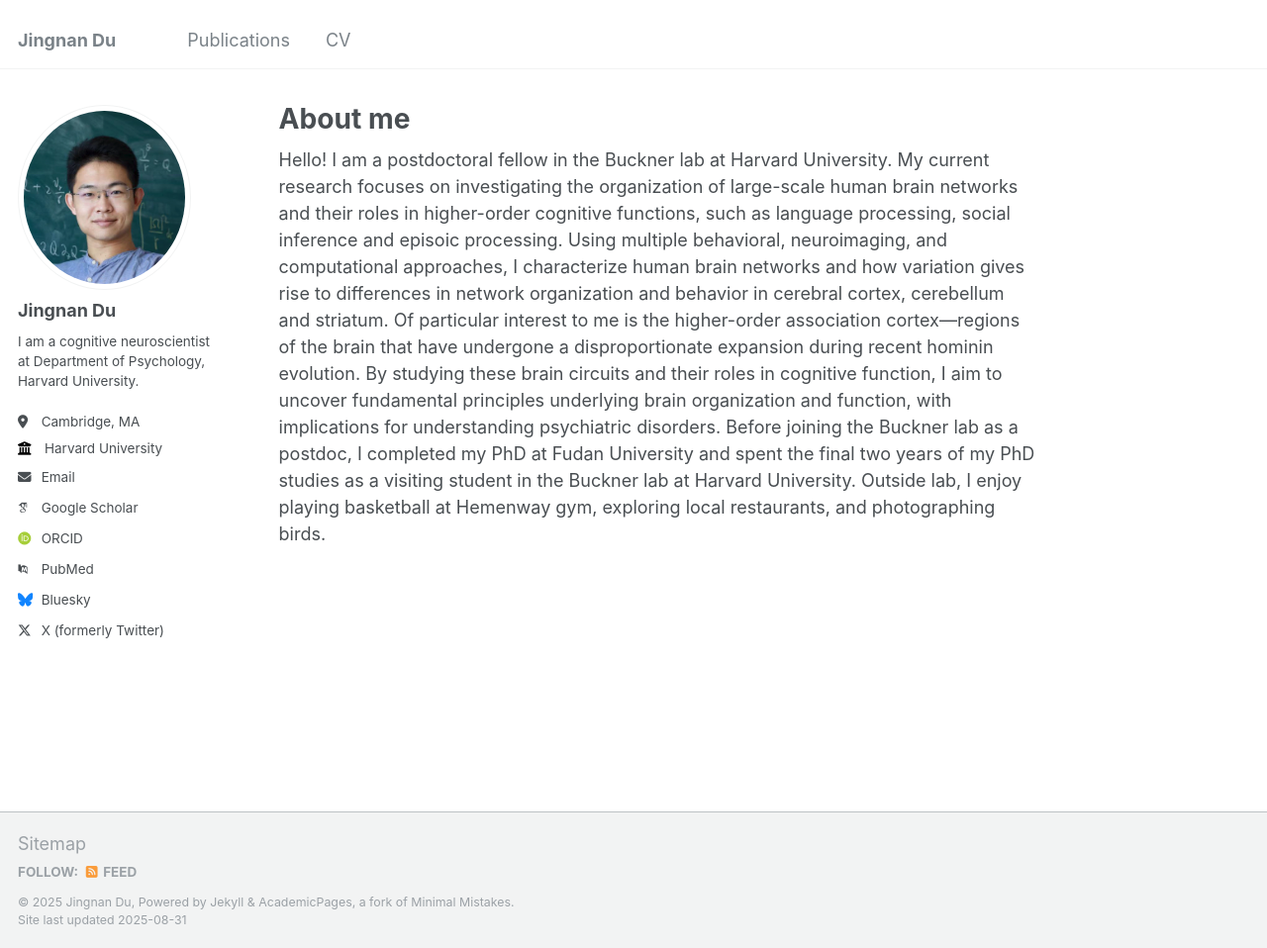
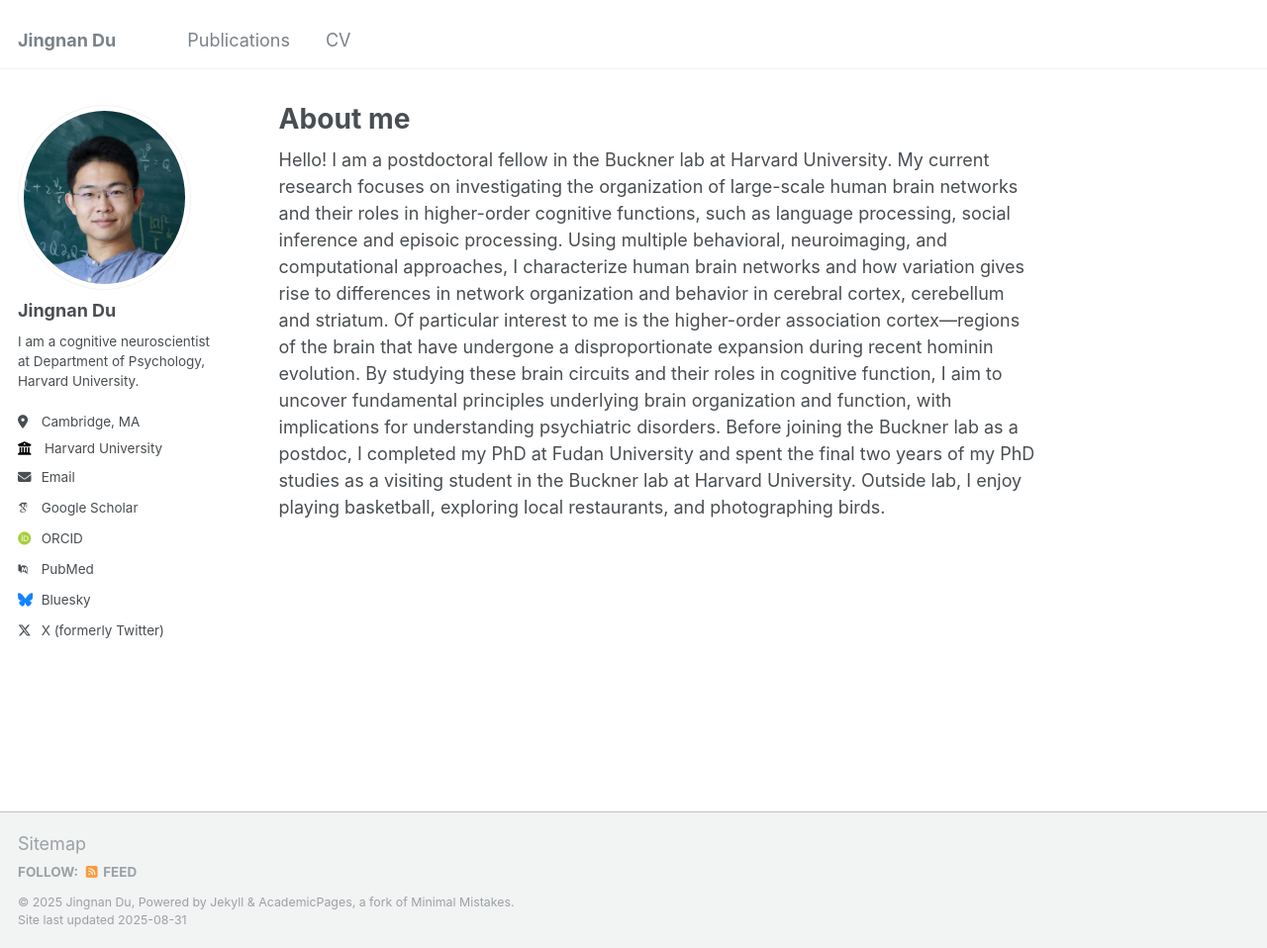
Before and after one commit to jingnandu93/jingnandu93.github.io, a Jekyll site: the page built from _pages/about.md, in a window 1280 px wide and 958 px high. Shown: the whole window at 99% size. Built offline with Jekyll 4.4.1, drawn with Linux system fonts in a browser that asks for light colours; some web fonts are replaced.

Commit message:
revisions

```diff
--- a/_data/navigation.yml
+++ b/_data/navigation.yml
@@ -22,7 +22,7 @@ main:
   #  url: /year-archive/
 
   - title: "CV"
-    url: /files/DuJingnan_CV_02242025.pdf
+    url: /files/DuJingnan_CV_08302025.pdf
 
    #- title: "Guide"
    #  url: /markdown/
--- a/_pages/about.md
+++ b/_pages/about.md
@@ -7,4 +7,4 @@ redirect_from:
   - /about.html
 ---
 
- Hello! I am a postdoctoral fellow in the Buckner lab at Harvard University. My current research focuses on investigating the organization of large-scale human brain networks and their roles in higher-order cognitive functions, such as language processing, social inference and episoic processing. Using multiple behavioral, neuroimaging, and computational approaches, I characterize human brain networks and how variation gives rise to differences in network organization and behavior in cerebral cortex, cerebellum and striatum. Of particular interest to me is the higher-order association cortex—regions of the brain that have undergone a disproportionate expansion during recent hominin evolution. By studying these brain circuits and their roles in cognitive function, I aim to uncover fundamental principles underlying brain organization and function, with implications for understanding psychiatric disorders. Before joining the Buckner lab as a postdoc, I completed my PhD at Fudan University and spent the final two years of my PhD studies as a visiting student in the Buckner lab at Harvard University. Outside lab, I enjoy playing basketball at Hemenway gym, exploring local restaurants, and photographing birds.
+ Hello! I am a postdoctoral fellow in the Buckner lab at Harvard University. My current research focuses on investigating the organization of large-scale human brain networks and their roles in higher-order cognitive functions, such as language processing, social inference and episoic processing. Using multiple behavioral, neuroimaging, and computational approaches, I characterize human brain networks and how variation gives rise to differences in network organization and behavior in cerebral cortex, cerebellum and striatum. Of particular interest to me is the higher-order association cortex—regions of the brain that have undergone a disproportionate expansion during recent hominin evolution. By studying these brain circuits and their roles in cognitive function, I aim to uncover fundamental principles underlying brain organization and function, with implications for understanding psychiatric disorders. Before joining the Buckner lab as a postdoc, I completed my PhD at Fudan University and spent the final two years of my PhD studies as a visiting student in the Buckner lab at Harvard University. Outside lab, I enjoy playing basketball, exploring local restaurants, and photographing birds.
```
Also changed, not shown: 4 other files.
